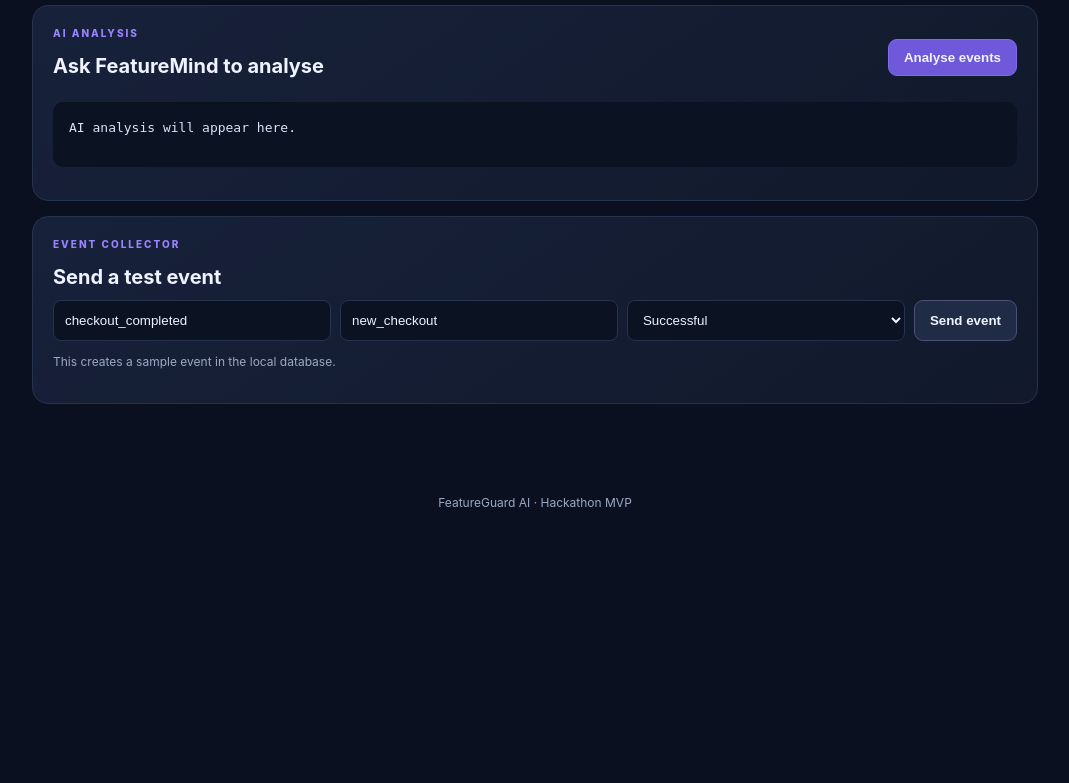
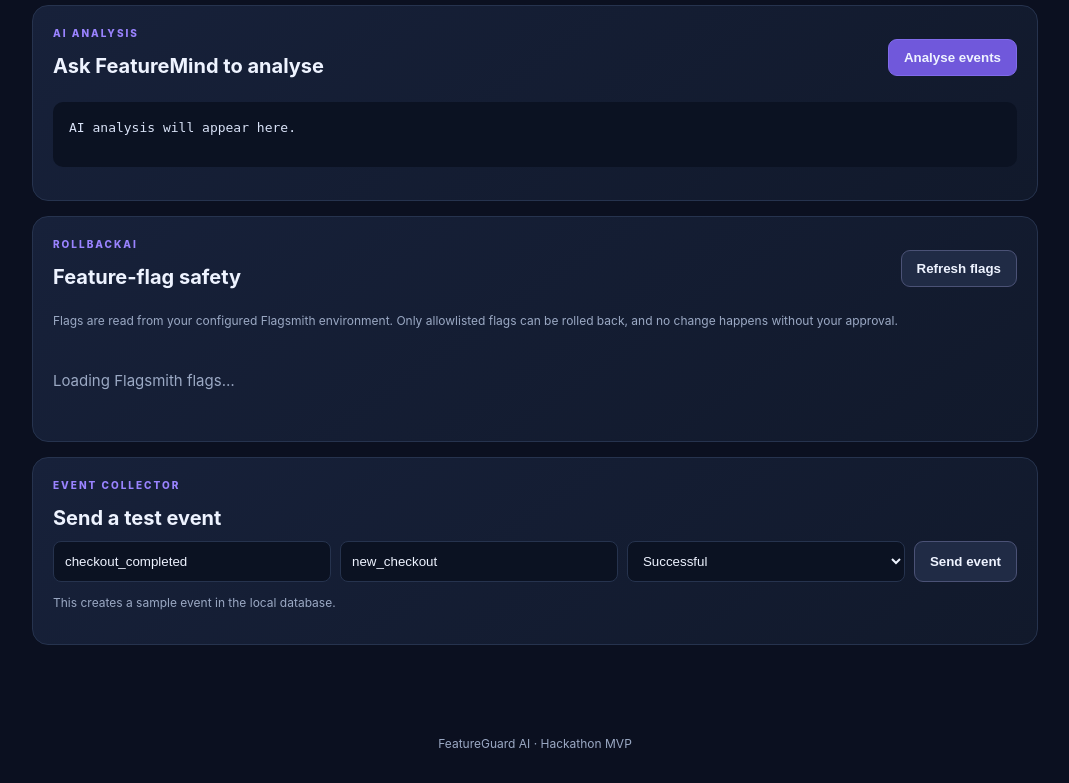
Before and after one commit to kunduarka089/FeatureGuard-AI, a Flask app: page / in a window 1280 px wide. Shown: the part 797-1580 px from the top of the page, without its empty margins (105-1174 px from the left). Before the commit the page ends 1304 px from the top, so only its background shows below. Run offline with Flask 3, Linux system fonts and the light colour scheme; data that the repository does not hold is empty.

Commit message:
Add RollbackAI flags panel

```diff
--- a/templates/index.html
+++ b/templates/index.html
@@ -24,6 +24,13 @@
     <div class="panel-head"><div><p class="eyebrow">AI ANALYSIS</p><h2>Ask FeatureMind to analyse</h2></div><button class="primary" onclick="analyse()">Analyse events</button></div>
     <pre id="analysis">AI analysis will appear here.</pre>
   </section>
+  <section class="panel" id="rollbackPanel">
+    <div class="panel-head"><div><p class="eyebrow">ROLLBACKAI</p><h2>Feature-flag safety</h2></div><button onclick="loadFlags()">Refresh flags</button></div>
+    <p class="hint">Flags are read from your configured Flagsmith environment. Only allowlisted flags can be rolled back, and no change happens without your approval.</p>
+    <div id="flagList" class="empty">Loading Flagsmith flags…</div>
+    <div id="rollbackStatus" class="hint" aria-live="polite"></div>
+    <div id="approvalArea"></div>
+  </section>
   <section class="panel">
     <div class="panel-head"><div><p class="eyebrow">EVENT COLLECTOR</p><h2>Send a test event</h2></div></div>
     <div class="event-form"><input id="eventName" value="checkout_completed" aria-label="Event name"><input id="featureName" value="new_checkout" aria-label="Feature name"><select id="eventSuccess"><option value="true">Successful</option><option value="false">Failed</option></select><button onclick="sendEvent()">Send event</button></div>
```
